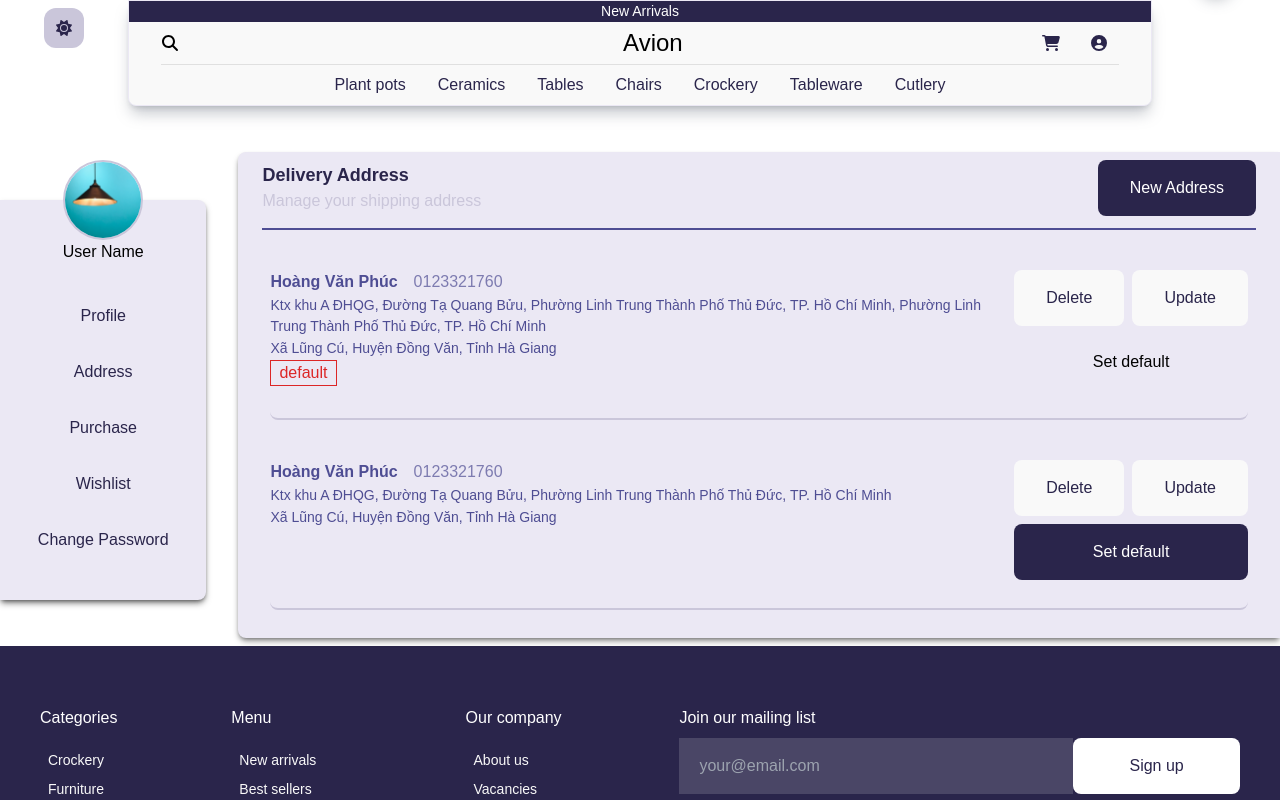
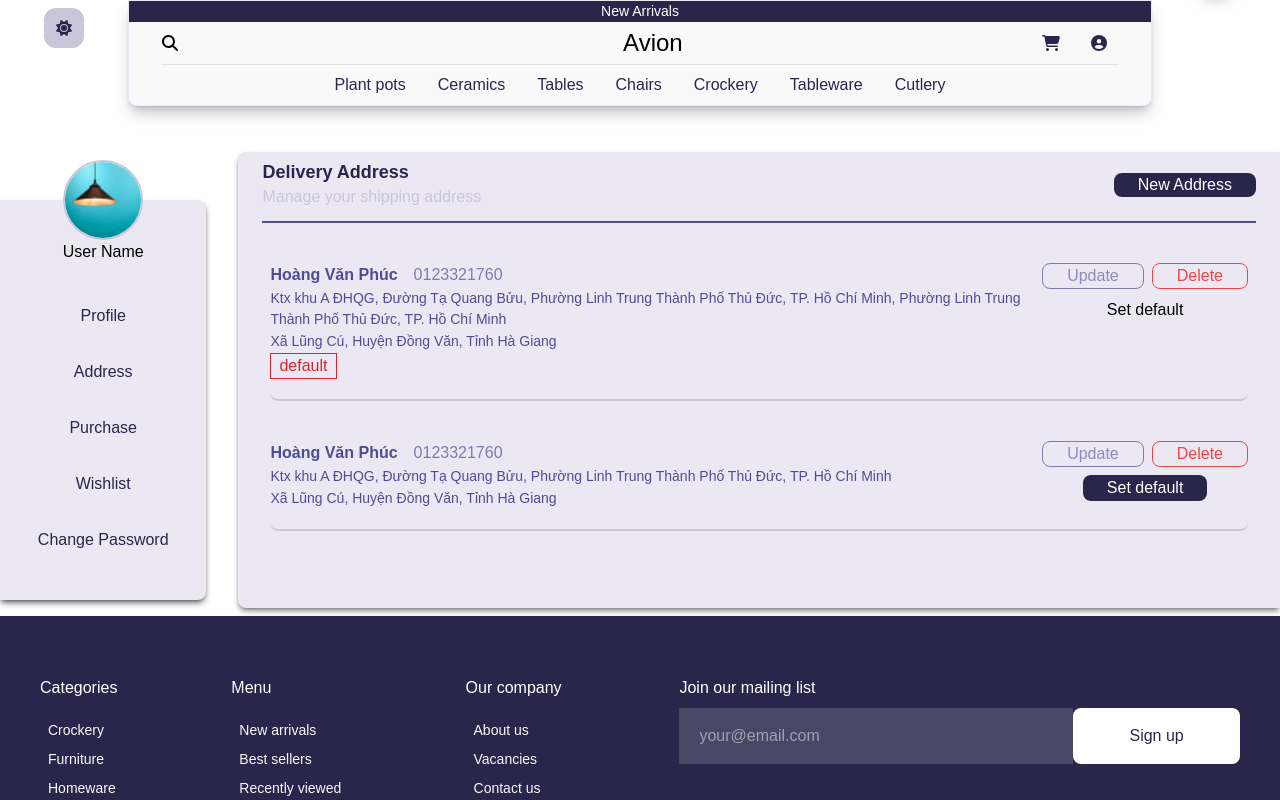
Before and after one commit to vuhuy172dh/ecommerce-website, a React (Create React App) app: page /user/account/address in a window 1280 px wide. Shown: the top 800 px of the page. Built offline with nearby package versions, Linux system fonts and the light colour scheme; a web font is replaced by a local one.

Commit message:
update button in UI address

```diff
--- a/src/components/user/addressItem.jsx
+++ b/src/components/user/addressItem.jsx
@@ -49,18 +49,26 @@ function AddressItem({ address }) {
       </div>
 
       {/* control button*/}
-      <div className="flex flex-col">
-        <div className="flex gap-2">
-          <Button Color="secondary" onClick={() => setPopupDelete(true)}>
+      <div className="flex flex-col items-center">
+        <div className="flex gap-2 justify-center">
+          <button
+            className="px-6 border border-primary/70 rounded-lg text-primary/60 hover:text-primary"
+            onClick={() => setPopupUpdate(true)}
+          >
+            Update
+          </button>
+          <button
+            className="px-6 border border-red-500 rounded-lg text-red-500"
+            onClick={() => setPopupDelete(true)}
+          >
             Delete
-          </Button>
-          <Button Color="secondary" onClick={() => setPopupUpdate(true)}>
-            Update
-          </Button>
+          </button>
         </div>
-        <div className="flex my-2">
+        <div className="my-2">
           <Button
             Color="primary"
+            Custom={true}
+            Padding="px-6 py-1"
             State={address.Default ? 'disable' : 'default'}
             onClick={
               address.Default ? () => {} : () => setPopupDefaultAddress(true)
--- a/src/pages/user/address.jsx
+++ b/src/pages/user/address.jsx
@@ -51,7 +51,12 @@ function Address() {
             </p>
           </div>
           <div className="flex laptop:max-w-sm">
-            <Button Color="primary" onClick={() => setPopupAddress(true)}>
+            <Button
+              Color="primary"
+              Custom={true}
+              Padding="px-6"
+              onClick={() => setPopupAddress(true)}
+            >
               New Address
             </Button>
           </div>
```
